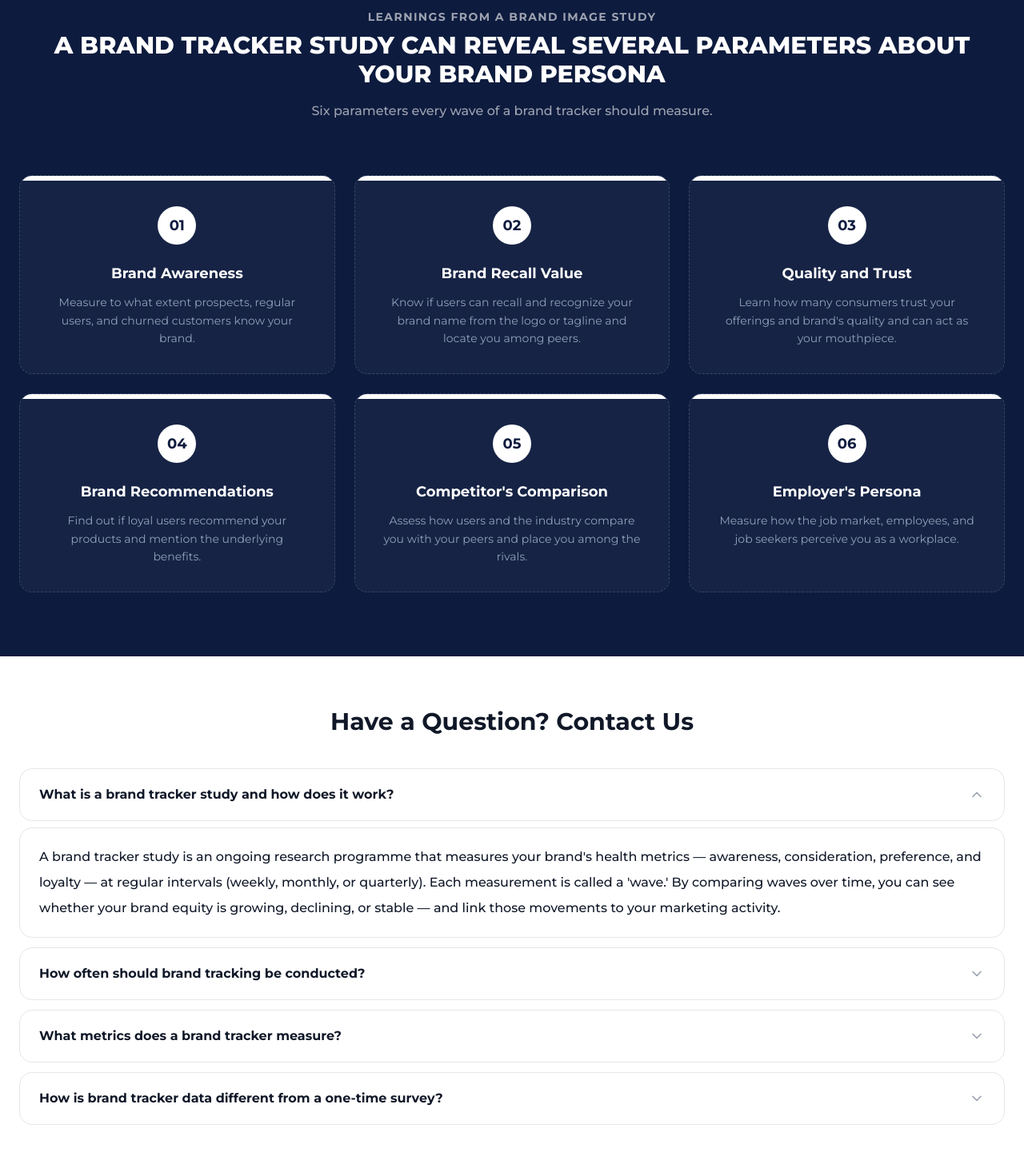
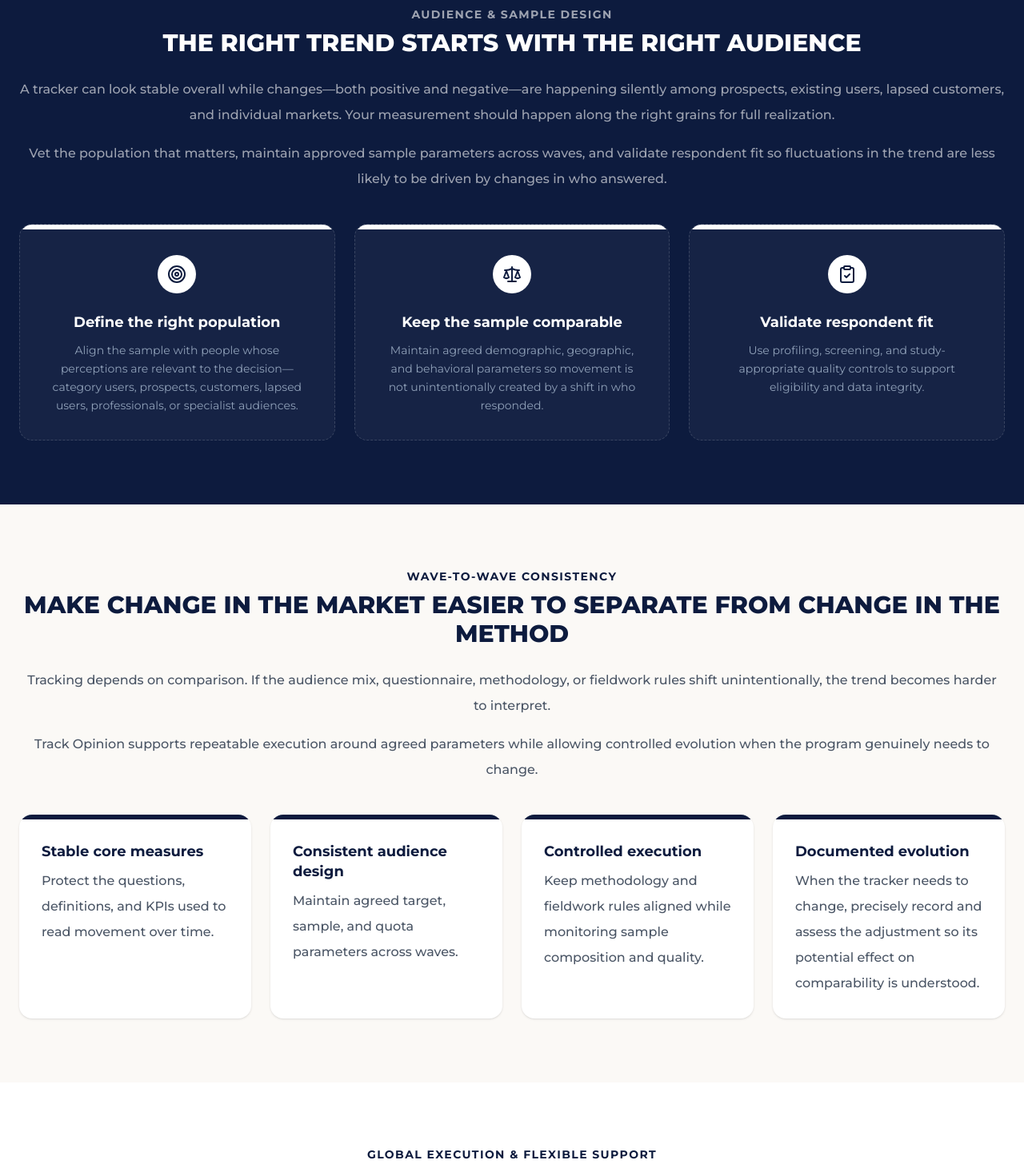
Before and after one commit to Purelydesigns/Trackopinion, a Next.js app: page /solutions/enterprise-solution/brand-image-study in a window 1280 px wide. Shown: the part 3820-5286 px from the top of the page at 80% size. Built offline with nearby package versions, Linux system fonts and the light colour scheme.

Commit message:
[brand-image-study Page Content Updated]

```diff
--- a/src/components/brandtracker/faqs.ts
+++ b/src/components/brandtracker/faqs.ts
@@ -2,19 +2,19 @@
    server component (for FAQPage JSON-LD) can import it. */
 export const faqs = [
   {
-    q: "What is a brand tracker study and how does it work?",
-    a: "A brand tracker study is an ongoing research programme that measures your brand's health metrics — awareness, consideration, preference, and loyalty — at regular intervals (weekly, monthly, or quarterly). Each measurement is called a 'wave.' By comparing waves over time, you can see whether your brand equity is growing, declining, or stable — and link those movements to your marketing activity.",
+    q: "What should a brand tracker measure?",
+    a: "The framework should reflect the decisions the business needs to make. Common measures include awareness, consideration, preference, usage, loyalty, brand associations, and competitive positioning. However, not every tracker needs every metric.",
   },
   {
-    q: "How often should brand tracking be conducted?",
-    a: "Frequency depends on your category velocity and media spend. High-spend FMCG brands typically track monthly or weekly to capture campaign impact quickly. B2B or slower-moving categories often track quarterly or bi-annually. Track Opinion will recommend a cadence based on your category dynamics, budget, and decision-making cycle.",
+    q: "How often should brand tracking run?",
+    a: "Frequency depends on the category, pace of change, marketing activity, and decision cycle. Monthly, quarterly, and other intervals can all be appropriate and relevant. The key is a cadence that captures meaningful movement without creating noise.",
   },
   {
-    q: "What metrics does a brand tracker measure?",
-    a: "Core brand tracker metrics include: Spontaneous (unprompted) and prompted brand awareness, brand consideration, brand preference, purchase intent, brand imagery / attribute associations, Net Promoter Score (NPS), and competitive share of mind. We can customise the metric set to align with your marketing objectives and the KPIs your leadership team tracks.",
+    q: "How do you maintain comparability across waves?",
+    a: "By protecting agreed audience definitions, core measures, sampling parameters, and methodological rules, and by documenting necessary changes so their potential effect on trends can be assessed.",
   },
   {
-    q: "How is brand tracker data different from a one-time survey?",
-    a: "A one-time survey gives you a snapshot of where your brand stands today. A brand tracker gives you a trend line — showing direction, velocity, and the causes of change. This longitudinal view is essential for measuring campaign ROI, anticipating competitive threats, and making long-term brand investment decisions with confidence.",
+    q: "Can an existing tracker be transitioned to Track Opinion?",
+    a: "Yes. An established tracker can be transitioned around its existing measurement framework and continuity requirements, subject to feasibility and a mutually agreed transition plan designed to protect comparability wherever possible.",
   },
 ];
--- a/src/components/enterprise/BrandImageContent.tsx
+++ b/src/components/enterprise/BrandImageContent.tsx
@@ -1,6 +1,6 @@
 "use client";
 
-import { TrendingUp, Flag, Eye, Building2, Megaphone, Target } from "lucide-react";
+import { TrendingUp, Flag, Eye, Building2, Megaphone, Target, Scale, ClipboardCheck } from "lucide-react";
 import EnterprisePageLayout, { type EnterpriseContent } from "./EnterprisePageLayout";
 import { faqs } from "@/components/brandtracker/faqs";
 import { BrandFunnel, PerceptionMap } from "./visuals/BrandVisuals";
@@ -40,9 +40,6 @@ const content: EnterpriseContent = {
       paragraphs: [
         "A brand can be widely recognized but still not considered. It can attract trial without rising subscriptions. Or it can continue to impress the existing customers while losing relevance, and eventually recall, with prospects.",
         "Track your brand funnel from awareness and familiarity through intermediate stages up to usage and loyalty. Find how the users progress and where the momentum is lost.",
-        "Design note: Retain/adapt the existing funnel visual. Avoid decorative percentages unless clearly labelled as illustrative.",
-      ],
-      bullets: [
       ],
       visual: <BrandFunnel />,
     },
@@ -52,29 +49,75 @@ const content: EnterpriseContent = {
       paragraphs: [
         "Brand perception is shaped by product experience, communication, customer interactions, and the wider category context. Tracking helps reveal which factors are gaining weight, how those perceptions differ among audiences, and where competitors are winning or vice versa.",
         "Measure trust, quality, value, innovation, and category-specific drivers alongside competitive benchmarks. Fully understand what makes the brand distinctive, not just how it is seen.",
-        "Design note: Retain/adapt the existing perception map. The visual should explain brand associations and competitive differences, not repeat the funnel.",
-      ],
-      bullets: [
       ],
       visual: <PerceptionMap />,
     },
   ],
 
   methods: {
-    label: "Learnings From a Brand Image Study",
-    heading: <>A Brand Tracker Study Can Reveal Several Parameters About Your Brand Persona</>,
-    description: "Six parameters every wave of a brand tracker should measure.",
+    label: "Audience & Sample Design",
+    heading: <>The Right Trend Starts With The Right Audience</>,
+    description: [
+      "A tracker can look stable overall while changes—both positive and negative—are happening silently among prospects, existing users, lapsed customers, and individual markets. Your measurement should happen along the right grains for full realization.",
+      "Vet the population that matters, maintain approved sample parameters across waves, and validate respondent fit so fluctuations in the trend are less likely to be driven by changes in who answered.",
+    ],
     items: [
-      { num: "01", title: "Brand Awareness",       desc: "Measure to what extent prospects, regular users, and churned customers know your brand." },
-      { num: "02", title: "Brand Recall Value",    desc: "Know if users can recall and recognize your brand name from the logo or tagline and locate you among peers." },
-      { num: "03", title: "Quality and Trust",     desc: "Learn how many consumers trust your offerings and brand's quality and can act as your mouthpiece." },
-      { num: "04", title: "Brand Recommendations", desc: "Find out if loyal users recommend your products and mention the underlying benefits." },
-      { num: "05", title: "Competitor's Comparison", desc: "Assess how users and the industry compare you with your peers and place you among the rivals." },
-      { num: "06", title: "Employer's Persona",    desc: "Measure how the job market, employees, and job seekers perceive you as a workplace." },
+      { icon: Target,         title: "Define the right population", desc: "Align the sample with people whose perceptions are relevant to the decision—category users, prospects, customers, lapsed users, professionals, or specialist audiences." },
+      { icon: Scale,          title: "Keep the sample comparable",  desc: "Maintain agreed demographic, geographic, and behavioral parameters so movement is not unintentionally created by a shift in who responded." },
+      { icon: ClipboardCheck, title: "Validate respondent fit",     desc: "Use profiling, screening, and study-appropriate quality controls to support eligibility and data integrity." },
     ],
   },
+
+  cardBands: [
+    {
+    label: "Wave-to-Wave Consistency",
+    heading: <>Make Change in the Market Easier to Separate From Change in the Method</>,
+    description: [
+      "Tracking depends on comparison. If the audience mix, questionnaire, methodology, or fieldwork rules shift unintentionally, the trend becomes harder to interpret.",
+      "Track Opinion supports repeatable execution around agreed parameters while allowing controlled evolution when the program genuinely needs to change.",
+    ],
+    // steps: ["Wave 1", "Wave 2", "Wave 3"],
+    items: [
+      { title: "Stable core measures",      desc: "Protect the questions, definitions, and KPIs used to read movement over time." },
+      { title: "Consistent audience design", desc: "Maintain agreed target, sample, and quota parameters across waves." },
+      { title: "Controlled execution",      desc: "Keep methodology and fieldwork rules aligned while monitoring sample composition and quality." },
+      { title: "Documented evolution",      desc: "When the tracker needs to change, precisely record and assess the adjustment so its potential effect on comparability is understood." },
+    ],
+    },
+
+    {
+      label: "Global Execution & Flexible Support",
+      heading: <>One Tracking Framework. Multiple Market Realities</>,
+      description: [
+        "Global comparability doesn't equate to identical execution in every market. It requires a common measurement logic, disciplined core specifications, and controlled local adaptation when market conditions genuinely differ.",
+        "Whether you're building a new tracker or transitioning an established program, Track Opinion can support audience and sample, programming and fieldwork, data and reporting, and broader end-to-end tracking coordination.",
+      ],
+      items: [
+        { title: "Audience & Sample",          desc: "Reach the agreed target population through appropriate audience access, screening, and sampling." },
+        { title: "Programming & Fieldwork",    desc: "Get survey setup, scripting, fieldwork management, and quality control against agreed specifications." },
+        { title: "Data & Reporting",           desc: "Receive processing, analysis outputs, and reporting requirements agreed for the program with Track Opinion." },
+        { title: "End-to-End Tracking Support", desc: "Coordinate repeat waves, markets, and research workstreams according to your operating model and scope with our support." },
+      ],
+      /* Capability labels only — no figures or certifications, which the brief
+         allows solely when verified and approved internally. */
+      strip: [
+        "Audience Access",
+        "Feasibility Before Fieldwork",
+        "Respondent Validation",
+        "Repeatable Execution",
+        "Multi-Market Coordination",
+      ],
+    },
+  ],
 };
 
 export default function BrandImageContent() {
-  return <EnterprisePageLayout content={content} faqs={faqs} />;
+  return (
+    <EnterprisePageLayout
+      content={content}
+      faqs={faqs}
+      faqLabel="Brand Tracking FAQs"
+      faqHeading="Questions Research Teams Often Ask"
+    />
+  );
 }
--- a/src/components/enterprise/EnterprisePageLayout.tsx
+++ b/src/components/enterprise/EnterprisePageLayout.tsx
@@ -1,13 +1,14 @@
 "use client";
 
-import type { ReactNode } from "react";
+import { Fragment, type ReactNode } from "react";
 import type { LucideIcon } from "lucide-react";
 import { motion } from "framer-motion";
 import PageHero from "@/components/ui/PageHero";
 import SectionHeader from "@/components/ui/SectionHeader";
+import SiteCard from "@/components/ui/SiteCard";
 import LatestReadsSection from "@/components/shared/LatestReadsSection";
 import FaqAccordion, { type Faq } from "@/components/shared/FaqAccordion";
-import { CheckCircle2 } from "lucide-react";
+import { CheckCircle2, ArrowRight } from "lucide-react";
 import SolutionEnquiryForm from "@/components/solutions/SolutionEnquiryForm";
 
 /* ═══════════════ Content types ═══════════════ */
@@ -34,16 +35,31 @@ export interface EnterpriseContent {
     label: string;
     heading: string;
     paragraphs: string[];
-    bullets: string[];
+    /** Optional — a section that carries none renders no list at all. */
+    bullets?: string[];
     visual: ReactNode;
   }[];
-  /** Navy numbered-card band */
+  /** Navy card band — numbered, or icon-led where the cards are not a sequence */
   methods: {
     label: string;
     heading: ReactNode;
-    description: string;
-    items: { num: string; title: string; desc: string }[];
+    /** One paragraph, or an array for several. */
+    description: string | string[];
+    /** Each card shows its `icon` when it has one, otherwise its `num`. */
+    items: { num?: string; icon?: LucideIcon; title: string; desc: string }[];
   };
+  /** Optional bands of cards, in order, between the navy band and the FAQs. */
+  cardBands?: {
+    label: string;
+    heading: ReactNode;
+    /** One paragraph, or an array for several. */
+    description: string | string[];
+    /** Optional run of steps shown as pills above the cards, e.g. Wave 1 → Wave 2 → Wave 3. */
+    steps?: string[];
+    /** Optional strip of short proof points under the cards. */
+    strip?: string[];
+    items: { title: string; desc: string }[];
+  }[];
 }
 
 /* Literal classes so Tailwind keeps them in the build */
@@ -60,6 +76,8 @@ const METHOD_COLS: Record<number, string> = {
 export default function EnterprisePageLayout({
   content,
   faqs,
+  faqLabel,
+  faqHeading,
 }: {
   content: EnterpriseContent;
   /**
@@ -67,8 +85,17 @@ export default function EnterprisePageLayout({
    * valid when the questions are visible on the page.
    */
   faqs?: Faq[];
+  /** Override the FAQ block's eyebrow and heading; it has its own defaults. */
+  faqLabel?: string;
+  faqHeading?: string;
 }) {
-  const { hero, capabilities, sections, methods } = content;
+  const { hero, capabilities, sections, methods, cardBands } = content;
+
+  /* A single-string standfirst stays inside SectionHeader, exactly as the
+     other enterprise pages render it. Several paragraphs get their own
+     centred block underneath, which SectionHeader has no slot for. */
+  const methodsLead = typeof methods.description === "string" ? methods.description : undefined;
+  const methodsParagraphs = Array.isArray(methods.description) ? methods.description : null;
 
   return (
     <main className="bg-white">
@@ -186,6 +213,7 @@ export default function EnterprisePageLayout({
                     </p>
                   ))}
 
+                  {sec.bullets && sec.bullets.length > 0 && (
                   <ul className="flex flex-col gap-3 mt-1">
                     {sec.bullets.map((b, j) => (
                       <motion.li
@@ -201,6 +229,7 @@ export default function EnterprisePageLayout({
                       </motion.li>
                     ))}
                   </ul>
+                  )}
                 </motion.div>
 
               </div>
@@ -215,15 +244,26 @@ export default function EnterprisePageLayout({
           <SectionHeader
             label={methods.label}
             heading={methods.heading}
-            description={methods.description}
+            description={methodsLead}
             theme="dark"
             align="center"
+            className={methodsParagraphs ? "!mb-6" : ""}
           />
+
+          {methodsParagraphs && (
+            <div className="mx-auto text-center flex flex-col gap-4">
+              {methodsParagraphs.map((para, i) => (
+                <p key={i} className="text-white/60 text-base leading-8 font-medium">
+                  {para}
+                </p>
+              ))}
+            </div>
+          )}
 
           <div className={`grid grid-cols-1 ${METHOD_COLS[methods.items.length] ?? "sm:grid-cols-3"} gap-6 mt-10`}>
             {methods.items.map((m, i) => (
               <motion.div
-                key={m.num}
+                key={m.title}
                 initial={{ opacity: 0, y: 30 }}
                 whileInView={{ opacity: 1, y: 0 }}
                 viewport={{ once: true }}
@@ -241,7 +281,7 @@ export default function EnterprisePageLayout({
                   <div className="h-1.5 bg-white" />
                   <div className="p-8 flex flex-col flex-1 items-center">
                     <div className="w-12 h-12 rounded-full flex items-center justify-center mb-6 text-primary font-bold text-lg bg-white">
-                      {m.num}
+                      {m.icon ? <m.icon className="w-6 h-6" strokeWidth={2} /> : m.num}
                     </div>
                     <h3 className="text-white font-bold text-lg leading-snug mb-3">{m.title}</h3>
                     <p className="text-slate-400 text-sm leading-relaxed font-normal">{m.desc}</p>
@@ -253,7 +293,89 @@ export default function EnterprisePageLayout({
         </div>
       </section>
 
-      {faqs && faqs.length > 0 && <FaqAccordion faqs={faqs} />}
+      {cardBands?.map((band, b) => (
+        /* Alternating so two bands in a row stay visually separate. */
+        <section key={band.label} className={`py-20 ${b % 2 === 0 ? "bg-section" : "bg-white"}`}>
+          <div className="site-container px-6">
+            <SectionHeader
+              label={band.label}
+              heading={band.heading}
+              theme="light"
+              align="center"
+              className="!mb-6"
+            />
+
+            <div className="mx-auto text-center flex flex-col gap-4">
+              {(Array.isArray(band.description) ? band.description : [band.description]).map((para, i) => (
+                <p key={i} className="text-gray-600 text-base leading-8 font-medium">
+                  {para}
+                </p>
+              ))}
+            </div>
+
+            {band.steps && band.steps.length > 0 && (
+              <div className="flex items-center justify-center flex-wrap gap-3 mt-8">
+                {band.steps.map((step, i) => (
+                  <Fragment key={step}>
+                    <span className="rounded-full border border-primary/15 bg-white px-5 py-2 text-sm font-bold text-primary shadow-sm">
+                      {step}
+                    </span>
+                    {i < band.steps!.length - 1 && (
+                      <ArrowRight className="w-4 h-4 text-primary/40 shrink-0" aria-hidden />
+                    )}
+                  </Fragment>
+                ))}
+              </div>
+            )}
+
+            <div className="grid grid-cols-1 sm:grid-cols-4 gap-6 mt-10">
+              {band.items.map((c, i) => (
+                <motion.div
+                  key={c.title}
+                  initial={{ opacity: 0, y: 20 }}
+                  whileInView={{ opacity: 1, y: 0 }}
+                  viewport={{ once: true }}
+                  transition={{ delay: 0.08 * i, duration: 0.45 }}
+                  className="h-full"
+                >
+                  <SiteCard className="h-full">
+                    <div className="p-7 flex flex-col h-full">
+                      <h3 className="text-primary font-bold text-lg leading-snug mb-2">{c.title}</h3>
+                      <p className="text-gray-600 text-base leading-8 font-medium">{c.desc}</p>
+                    </div>
+                  </SiteCard>
+                </motion.div>
+              ))}
+            </div>
+
+            {band.strip && band.strip.length > 0 && (
+              /* Ticker. The list is rendered twice and the track slides by
+                 exactly half its width, so the loop has no visible seam; the
+                 second copy is decorative and hidden from screen readers. */
+              <div className="mt-10 overflow-hidden">
+                <div className="flex w-max animate-marquee-ltr hover:[animation-play-state:paused] motion-reduce:animate-none">
+                  {[0, 1].map((copy) => (
+                    <div key={copy} className="flex shrink-0 items-center" aria-hidden={copy === 1}>
+                      {band.strip!.map((point) => (
+                        <span
+                          key={point}
+                          className="whitespace-nowrap border-l border-primary/15 px-6 text-sm font-bold uppercase tracking-wider text-primary/70"
+                        >
+                          {point}
+                        </span>
+                      ))}
+                    </div>
+                  ))}
+                </div>
+              </div>
+            )}
+          </div>
+        </section>
+      ))}
+
+      {faqs && faqs.length > 0 && (
+        <FaqAccordion faqs={faqs} label={faqLabel} heading={faqHeading} />
+      )}
 
       <SolutionEnquiryForm />
 
--- a/src/components/shared/FaqAccordion.tsx
+++ b/src/components/shared/FaqAccordion.tsx
@@ -21,11 +21,14 @@ export interface Faq {
  */
 export default function FaqAccordion({
   faqs,
+  label,
   heading = "Have a Question? Contact Us",
   /** Tone for pages with a dark background. */
   variant = "light",
 }: {
   faqs: Faq[];
+  /** Small uppercase eyebrow above the heading. */
+  label?: string;
   heading?: string;
   variant?: "light" | "dark";
 }) {
@@ -45,6 +48,15 @@ export default function FaqAccordion({
           transition={{ duration: 0.5 }}
           className="text-center mb-10"
         >
+          {label && (
+            <span
+              className={`block text-sm font-bold uppercase tracking-widest mb-2 ${
+                dark ? "text-white/60" : "text-primary"
+              }`}
+            >
+              {label}
+            </span>
+          )}
           <h2
             className={`text-2xl sm:text-3xl font-bold ${dark ? "text-white" : "text-gray-900"}`}
           >
```
Also changed, not shown: src/components/enterprise/visuals/BrandVisuals.tsx (+5 -3 lines), src/components/enterprise/visuals/Panels.tsx (+8 -0 lines).
